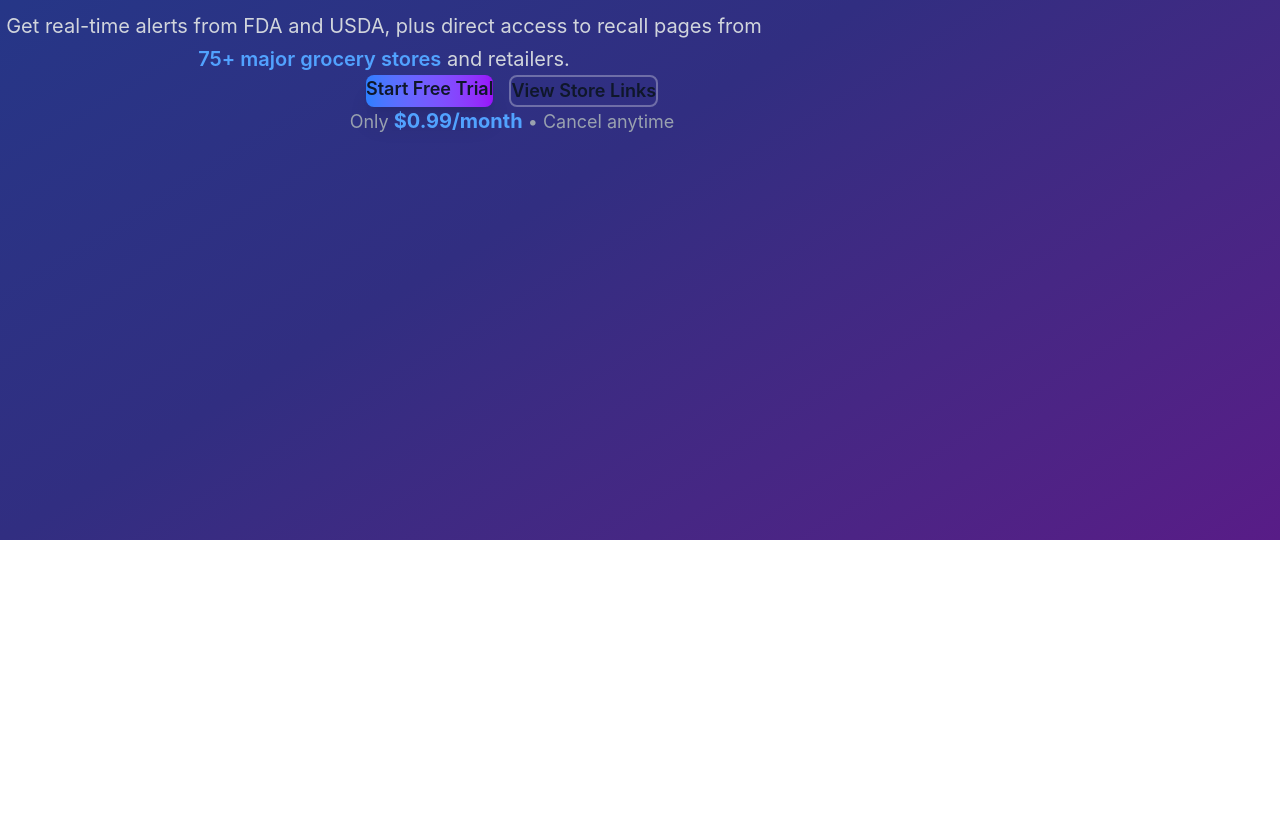
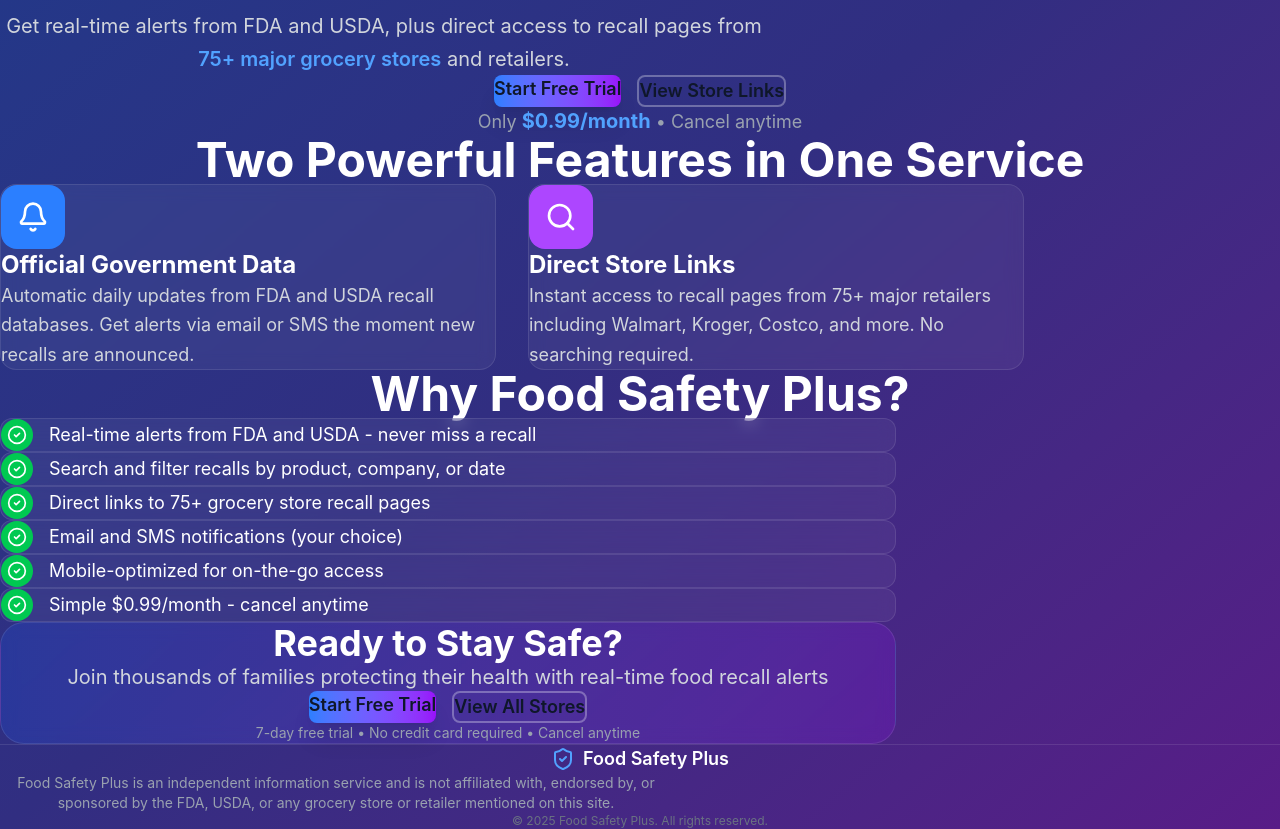
Before and after one commit to ggoldman2025/food-safety-nextjs, a Next.js app: page / in a window 1280 px wide. Shown: the part 260-1089 px from the top of the page. Before the commit the page ends 800 px from the top, so only its background shows below. Built offline with nearby package versions, Linux system fonts and the light colour scheme.

Commit message:
Complete homepage rebuild: Add Two Features and Why sections matching exact design

```diff
--- a/app/page.tsx
+++ b/app/page.tsx
@@ -1,5 +1,5 @@
 import Link from "next/link";
-import { ShieldCheck } from "lucide-react";
+import { ShieldCheck, Bell, Search, CheckCircle2 } from "lucide-react";
 
 export default function Home() {
   return (
@@ -31,7 +31,8 @@
       </nav>
 
       {/* Hero Section - Centered */}
-      <main className="max-w-5xl mx-auto px-4 sm:px-6 lg:px-8 py-20 text-center">
+      <main className="max-w-7xl mx-auto px-4 sm:px-6 lg:px-8">
+        <div className="text-center py-20">
           {/* Badge */}
           <div className="inline-flex items-center gap-2 px-4 py-2 bg-blue-500/20 border border-blue-400/30 rounded-full mb-12">
             <ShieldCheck className="w-4 h-4 text-blue-300" />
@@ -72,7 +73,112 @@
           <p className="text-gray-400 text-lg">
             Only <span className="text-blue-400 font-bold text-xl mx-1">$0.99/month</span> • Cancel anytime
           </p>
+        </div>
+
+        {/* Two Powerful Features Section */}
+        <div className="py-16">
+          <h2 className="text-5xl font-bold text-white text-center mb-16">
+            Two Powerful Features in One Service
+          </h2>
+
+          <div className="grid md:grid-cols-2 gap-8 max-w-5xl mx-auto">
+            {/* Feature 1 - Official Government Data */}
+            <div className="p-8 bg-white/5 backdrop-blur-sm rounded-2xl border border-white/10">
+              <div className="w-16 h-16 bg-blue-500 rounded-2xl flex items-center justify-center mb-6">
+                <Bell className="w-8 h-8 text-white" />
+              </div>
+              <h3 className="text-2xl font-bold text-white mb-4">
+                Official Government Data
+              </h3>
+              <p className="text-gray-300 leading-relaxed text-lg">
+                Automatic daily updates from FDA and USDA recall databases. Get alerts via email or SMS the moment new recalls are announced.
+              </p>
+            </div>
+
+            {/* Feature 2 - Direct Store Links */}
+            <div className="p-8 bg-white/5 backdrop-blur-sm rounded-2xl border border-white/10">
+              <div className="w-16 h-16 bg-purple-500 rounded-2xl flex items-center justify-center mb-6">
+                <Search className="w-8 h-8 text-white" />
+              </div>
+              <h3 className="text-2xl font-bold text-white mb-4">
+                Direct Store Links
+              </h3>
+              <p className="text-gray-300 leading-relaxed text-lg">
+                Instant access to recall pages from 75+ major retailers including Walmart, Kroger, Costco, and more. No searching required.
+              </p>
+            </div>
+          </div>
+        </div>
+
+        {/* Why Food Safety Plus Section */}
+        <div className="py-16">
+          <h2 className="text-5xl font-bold text-white text-center mb-16">
+            Why Food Safety Plus?
+          </h2>
+
+          <div className="max-w-4xl mx-auto space-y-4">
+            {[
+              "Real-time alerts from FDA and USDA - never miss a recall",
+              "Search and filter recalls by product, company, or date",
+              "Direct links to 75+ grocery store recall pages",
+              "Email and SMS notifications (your choice)",
+              "Mobile-optimized for on-the-go access",
+              "Simple $0.99/month - cancel anytime"
+            ].map((benefit, index) => (
+              <div
+                key={index}
+                className="flex items-center gap-4 p-6 bg-white/5 backdrop-blur-sm rounded-xl border border-white/10"
+              >
+                <div className="flex-shrink-0 w-8 h-8 bg-green-500 rounded-full flex items-center justify-center">
+                  <CheckCircle2 className="w-5 h-5 text-white" />
+                </div>
+                <p className="text-white text-lg">{benefit}</p>
+              </div>
+            ))}
+          </div>
+        </div>
+
+        {/* Final CTA Section */}
+        <div className="py-20 text-center">
+          <div className="max-w-4xl mx-auto p-12 bg-gradient-to-r from-blue-600/20 to-purple-600/20 backdrop-blur-sm rounded-3xl border border-white/10">
+            <h2 className="text-4xl font-bold text-white mb-4">Ready to Stay Safe?</h2>
+            <p className="text-xl text-gray-300 mb-8">
+              Join thousands of families protecting their health with real-time food recall alerts
+            </p>
+            <div className="flex gap-4 justify-center mb-6">
+              <Link
+                href="/sign-up"
+                className="px-10 py-4 bg-gradient-to-r from-blue-500 to-purple-600 text-white rounded-lg hover:from-blue-600 hover:to-purple-700 text-lg font-semibold shadow-xl transition-all"
+              >
+                Start Free Trial
+              </Link>
+              <Link
+                href="/stores"
+                className="px-10 py-4 bg-transparent text-white border-2 border-white/30 rounded-lg hover:border-white/50 hover:bg-white/5 text-lg font-semibold transition-all"
+              >
+                View All Stores
+              </Link>
+            </div>
+            <p className="text-gray-400 text-sm">
+              7-day free trial • No credit card required • Cancel anytime
+            </p>
+          </div>
+        </div>
       </main>
+
+      {/* Footer */}
+      <footer className="border-t border-white/10 py-8 mt-20">
+        <div className="max-w-7xl mx-auto px-4 sm:px-6 lg:px-8 text-center">
+          <div className="flex items-center justify-center gap-2 mb-4">
+            <ShieldCheck className="w-6 h-6 text-blue-400" />
+            <span className="text-lg font-semibold text-white">Food Safety Plus</span>
+          </div>
+          <p className="text-gray-400 text-sm max-w-2xl mx-auto mb-4">
+            Food Safety Plus is an independent information service and is not affiliated with, endorsed by, or sponsored by the FDA, USDA, or any grocery store or retailer mentioned on this site.
+          </p>
+          <p className="text-gray-500 text-xs">© 2025 Food Safety Plus. All rights reserved.</p>
+        </div>
+      </footer>
     </div>
   );
 }
```
Lines whose indentation alone changed are shown as unchanged.
